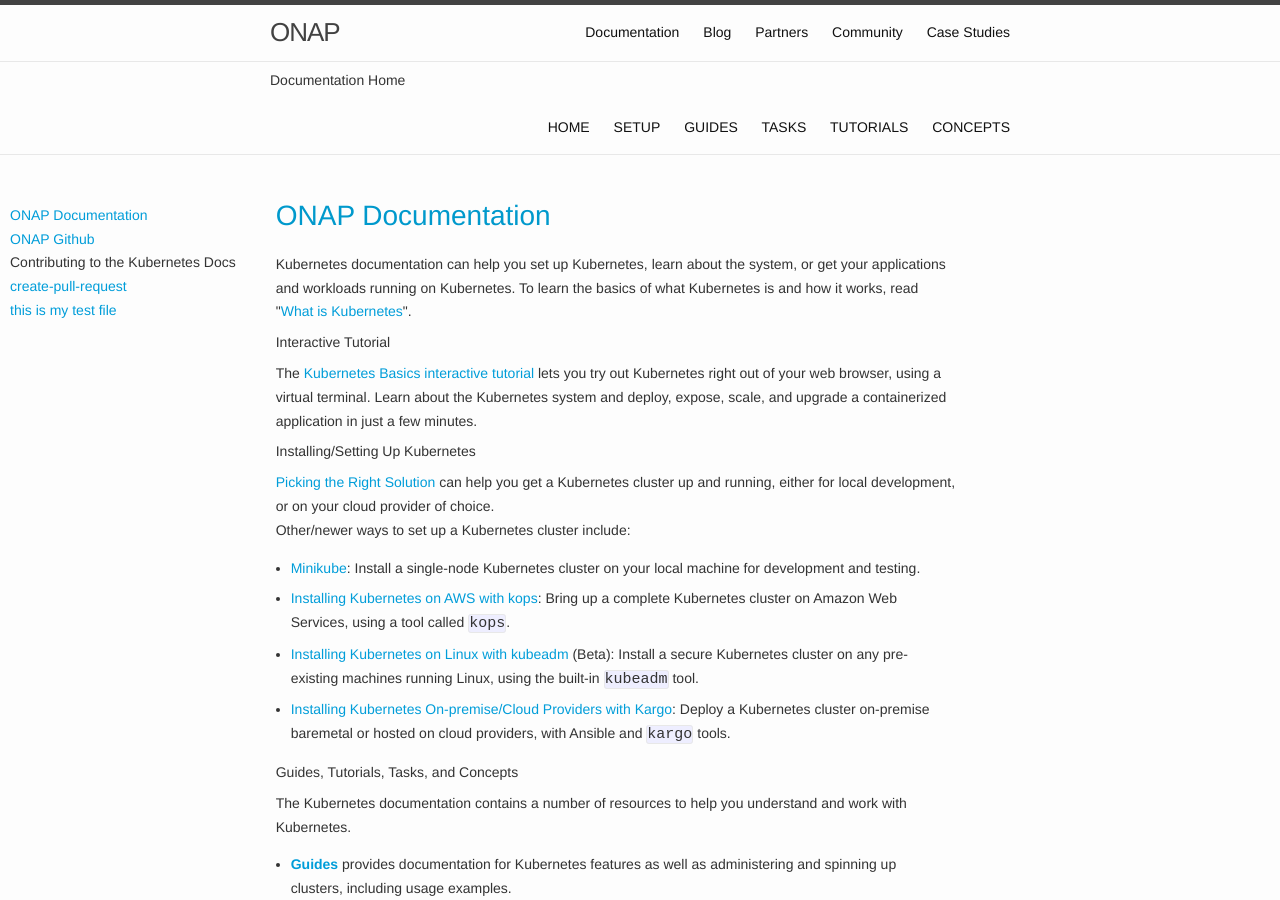
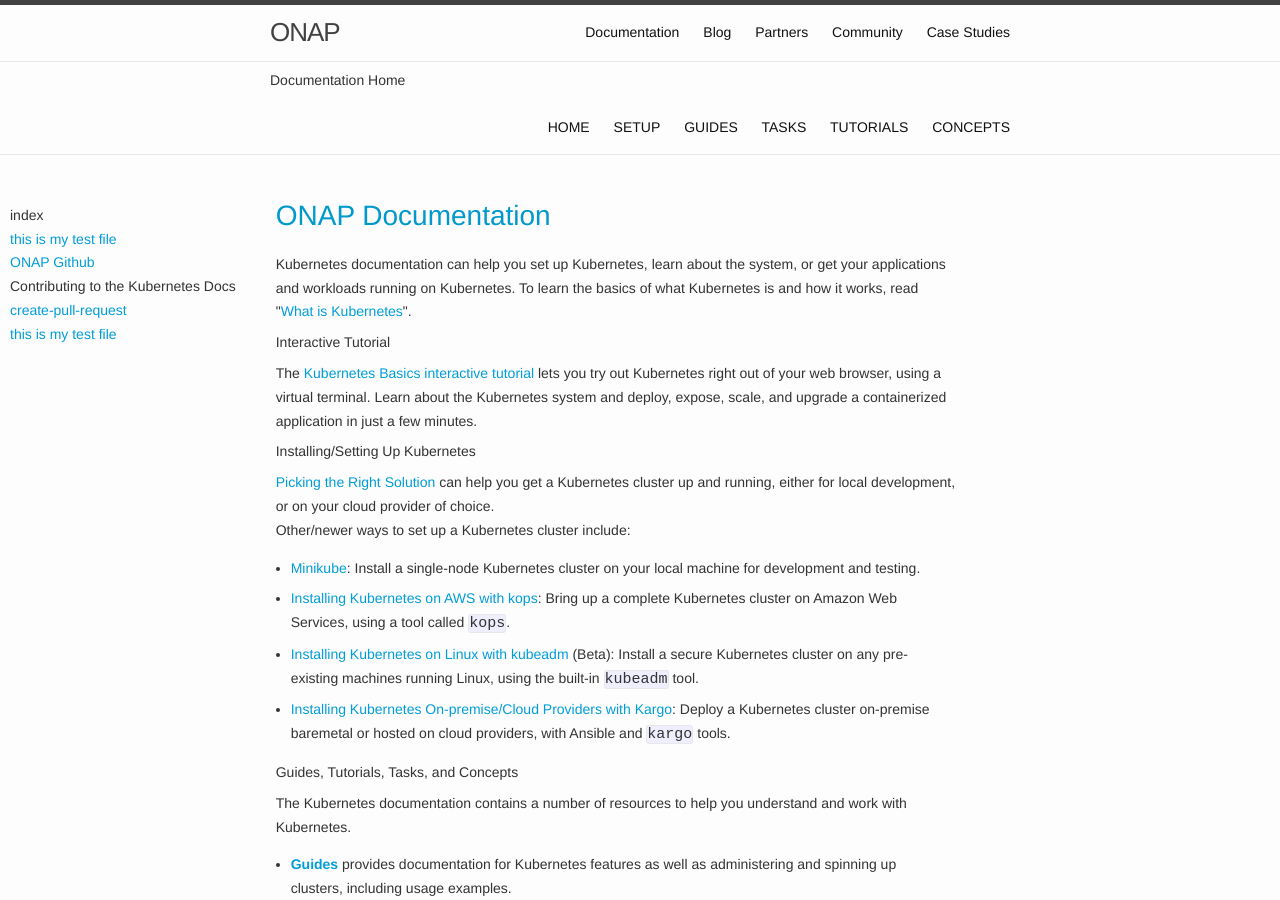
Before and after one commit to pnpdjie/pnpdjie.github.io, a Jekyll site: the page built from docs/blog/index.md, in a window 1280 px wide and 900 px high. Built offline with Jekyll 4.4.1, drawn with Linux system fonts in a browser that asks for light colours; cached includes are drawn as plain includes.

Commit message:
Update docs-home.yml

```diff
--- a/_data/docs-home.yml
+++ b/_data/docs-home.yml
@@ -1,7 +1,10 @@
 bigheader: "Documentation Home"
 abstract: "Documentation for using and learning about ONAP."
 toc:
-- docs/home/index.md
+- title: index
+  path: docs/home/index.md
+  section:
+  - docs/home/contribute/my-test-file.md
 
 - title: ONAP Github
   path: https://github.com/ONAP
```
